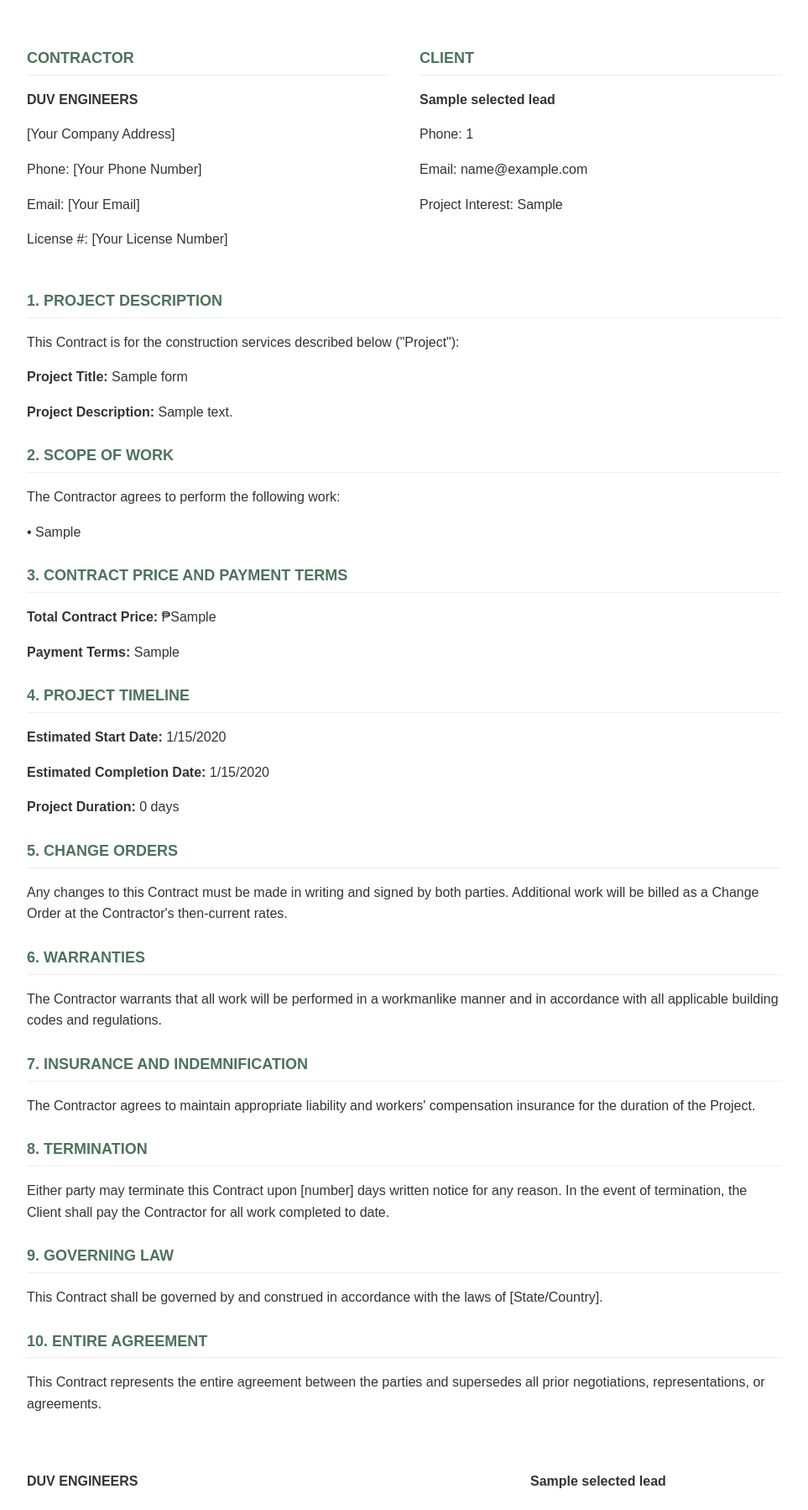
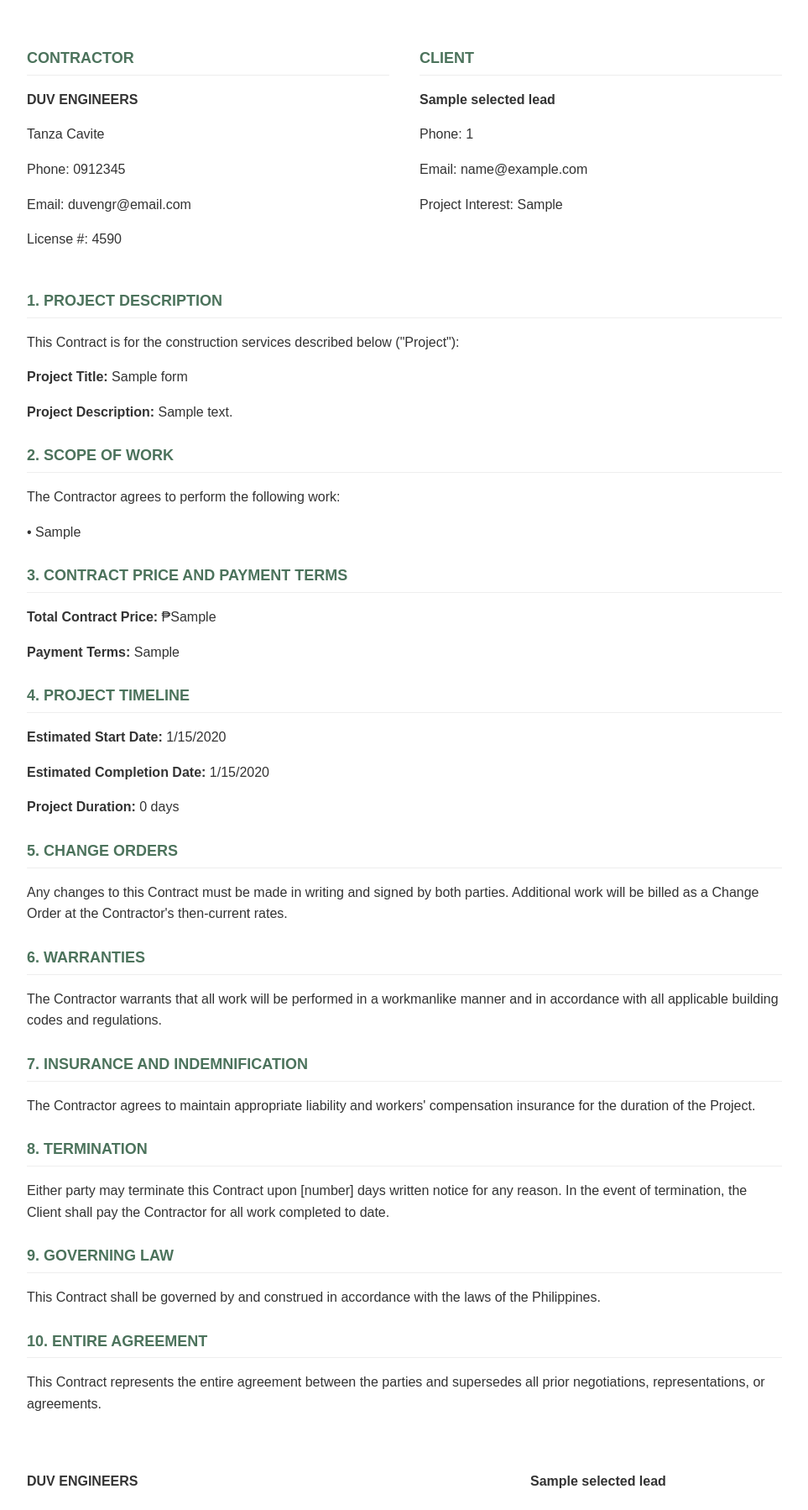
Before and after one commit to CAquino-dev/Construction-Management-System-for-DUV-Engineers, a Node server app: template backend/templates/contract_template.ejs in a window 1280 px wide. Shown: the part 154-1952 px from the top of the page at 84% size, without its empty margins (158-1121 px from the left). Run offline with Node 20, Linux system fonts and the light colour scheme; the template is opened without the code that fills it: most values are stand-ins (such as "Sample title", 1, 10 or a date in 2020); some libraries are stand-ins or nearby versions.

Commit message:
backend and ui fixes

```diff
--- a/backend/controller/employeeManagementController.js
+++ b/backend/controller/employeeManagementController.js
@@ -498,6 +498,7 @@
         p.total_hours_worked,
         p.calculated_salary,
         pi.finance_status,
+        pi.hr_status,
         pi.payment_status AS status,        -- Released / Paid
         pi.signature_url, -- store signature file path here
         pi.paid_by,
@@ -509,7 +510,8 @@
         p.total_deductions,
         p.final_salary,
         d.name AS department_name,
-        es.hourly_rate
+        es.hourly_rate,
+        pi.remarks
     FROM payroll p
     JOIN users e
         ON p.employee_id = e.id
--- a/backend/controller/procurementController.js
+++ b/backend/controller/procurementController.js
@@ -193,7 +193,7 @@
         from: `"DUV Engineers Procurement" <${process.env.SMTP_EMAIL}>`,
         to: supplier.email,
         subject: "Quotation Request – DUV Engineers",
-        text: `Hello ${supplier.name},
+        text: `Hello,
 
 We are inviting you to submit a quotation for materials required in our current project milestone.
 
--- a/backend/routes/projectRoute.js
+++ b/backend/routes/projectRoute.js
@@ -7,7 +7,7 @@
     createMilestone, getBoqByProject, getTasks, addTask, updateTask,
     deleteTask, getReports, submitReport, getMilestoneTaskReports,
     getPaymentScheduleByProject, getLegals, getProjectDetails, completeProject,
-    uploadDocument, getDocuments} = require('../controller/projectController');  // Importing the controller
+    uploadDocument, getDocuments, getEngineerReports} = require('../controller/projectController');  // Importing the controller
 
 // POST route for calculating the project estimate
 router.post('/estimate', getEstimate);
@@ -24,6 +24,7 @@
 router.post('/addTask/:milestoneId', addTask);
 router.get('/getMilestoneTasks/:milestoneId', getTasks);
 router.get('/getReports/:projectId', getReports);
+router.post('/getEngineerReports/:projectId', getEngineerReports);
 router.get("/:contractId", getContractById);
 router.get("/:projectId/boq", getBoqByProject);
 router.get("/getMilestoneTaskReports/:milestoneId", getMilestoneTaskReports);
--- a/backend/templates/contract_template.ejs
+++ b/backend/templates/contract_template.ejs
@@ -79,10 +79,10 @@
         <div class="party">
             <h2>CONTRACTOR</h2>
             <p><strong>DUV ENGINEERS</strong></p>
-            <p>[Your Company Address]</p>
-            <p>Phone: [Your Phone Number]</p>
-            <p>Email: [Your Email]</p>
-            <p>License #: [Your License Number]</p>
+            <p>Tanza Cavite</p>
+            <p>Phone: 0912345</p>
+            <p>Email: duvengr@email.com</p>
+            <p>License #: 4590</p>
         </div>
         <div class="party">
             <h2>CLIENT</h2>
@@ -138,7 +138,7 @@
     <p>Either party may terminate this Contract upon [number] days written notice for any reason. In the event of termination, the Client shall pay the Contractor for all work completed to date.</p>
 
     <h2>9. GOVERNING LAW</h2>
-    <p>This Contract shall be governed by and construed in accordance with the laws of [State/Country].</p>
+    <p>This Contract shall be governed by and construed in accordance with the laws of the Philippines.</p>
 
     <h2>10. ENTIRE AGREEMENT</h2>
     <p>This Contract represents the entire agreement between the parties and supersedes all prior negotiations, representations, or agreements.</p>
```
Also changed, not shown: backend/controller/invoiceController.js (+4 -3 lines), backend/controller/projectController.js (+21 -1 lines), src/components/adminComponents/Engineering/EngineerReports.jsx (+9 -3 lines), src/pages/admin/EmployeeProfile.jsx (+18 -2 lines), backend/public/salary_signatures/salary_signature_96_1762442022814.png (added).
